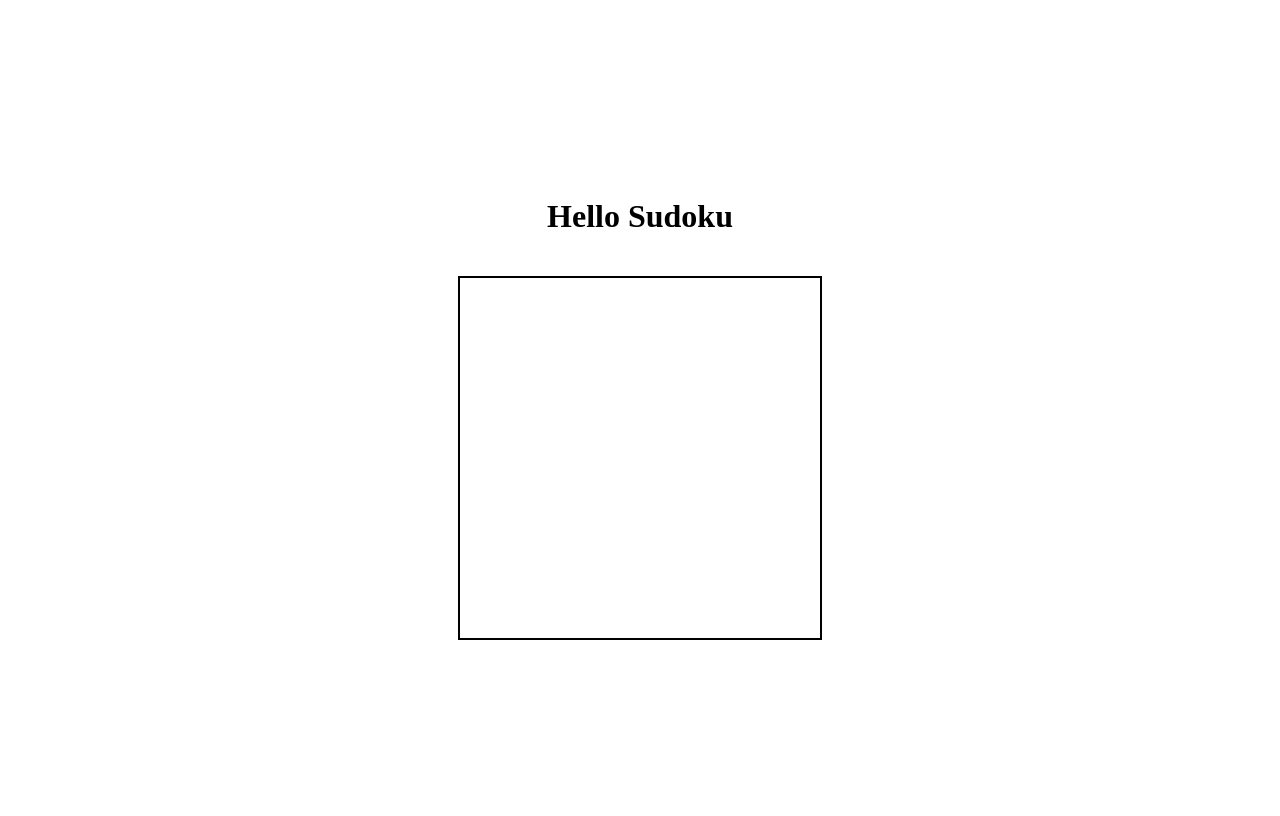
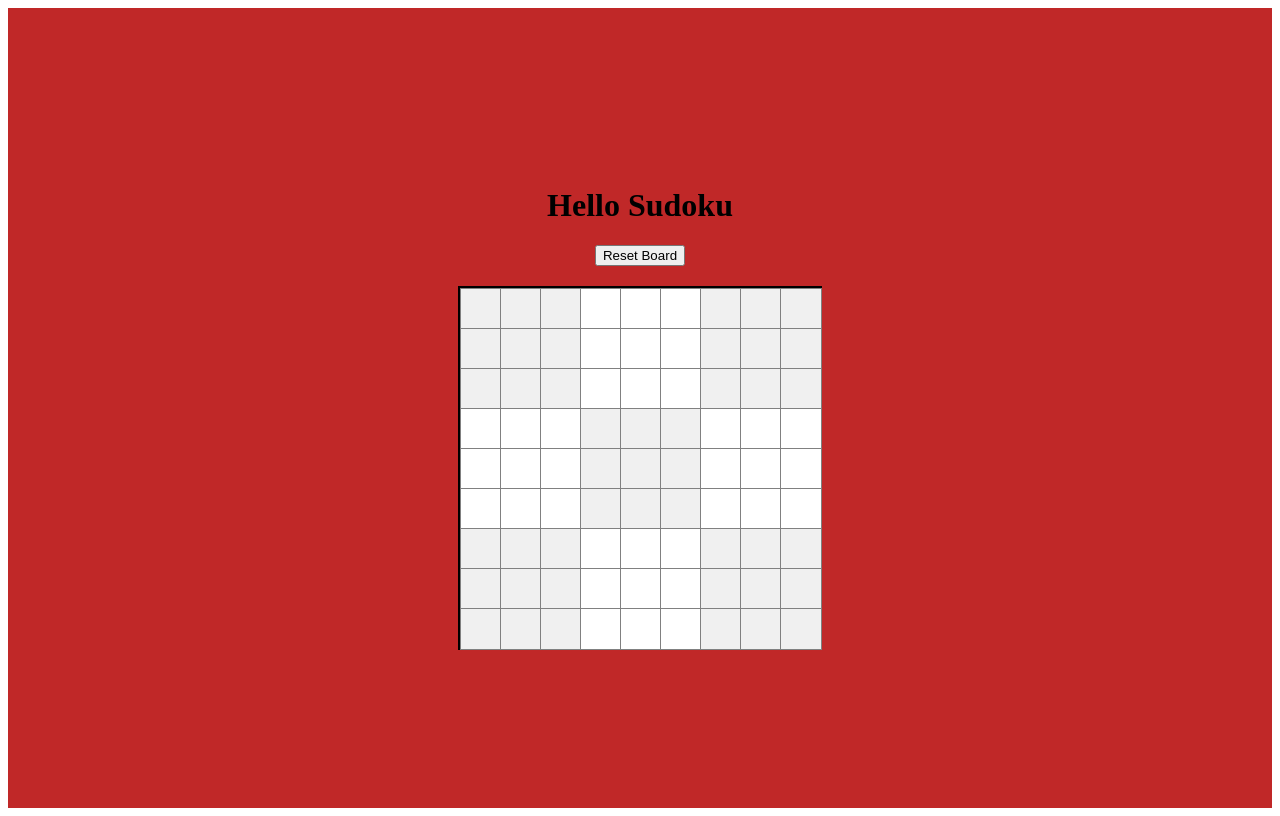
Before and after one commit to SaiSiddharth1/sudoku-app, a React (Vite) app in the folder sudoku-app/: page / in a window 1280 px wide. Built offline with nearby package versions, Linux system fonts and the light colour scheme.

Commit message:
Created 9X9 grid

```diff
--- a/sudoku-app/src/App.tsx
+++ b/sudoku-app/src/App.tsx
@@ -1,10 +1,14 @@
-// import { useState } from 'react'
+import { useState } from 'react';
 // import reactLogo from './assets/react.svg'
 // import viteLogo from '/vite.svg'
 // import './App.css'
 
+type Board = number[][];
 function App() {
-  // const [count, setCount] = useState(0)
+
+  const [board, setBoard] = useState<Board>(
+    Array.from({ length: 9 }, () => Array(9).fill(0))
+  );
 
   return (
     <div style={{
@@ -12,19 +16,49 @@ function App() {
       display: 'flex',
       justifyContent: 'center',
       alignItems: 'center',
-      flexDirection: 'column'
+      flexDirection: 'column',
+      backgroundColor: '#c02828ff'
     }}>
       <h1>Hello Sudoku</h1>
+      <button
+        onClick={() =>
+          setBoard(Array.from({ length: 9 }, () => Array(9).fill(0)))
+        }>
+        Reset Board
+      </button>
       <div style={{
+        display: 'grid',
+        gridTemplateColumns: 'repeat(9, 40px)',
+        gridTemplateRows: 'repeat(9, 40px)',
         width: '360px',
         height: '360px',
         border: '2px solid black',
         marginTop: '20px'
       }}>
+        {board.map((row: number[], rowIndex: number) =>
+          row.map((cell: number, colIndex: number) => (
+            <div
+              key={`${rowIndex}-${colIndex}`}
+              style={{
+                width: '40px',
+                height: '40px',
+                border: '1px solid gray',
+                display: 'flex',
+                justifyContent: 'center',
+                alignItems: 'center',
+                fontSize: '20px',
+                fontWeight: 'bold',
+                backgroundColor: ((Math.floor(rowIndex / 3) + Math.floor(colIndex / 3)) % 2 === 0) ? '#f0f0f0' : '#ffffff'
+              }}
+            >
+              {cell !== 0 ? cell : ""}
+            </div>
+          ))
+        )}
         {/*sudoku board will come here */}
       </div>
     </div>
-  )
+  );
 }
 
 export default App
--- a/sudoku-app/src/main.tsx
+++ b/sudoku-app/src/main.tsx
@@ -1,6 +1,6 @@
 import React from 'react'
 import ReactDOM from 'react-dom/client'
-import App from './App'
+import App from './App.tsx'
 
 ReactDOM.createRoot(document.getElementById('root') as HTMLElement).render(
   <React.StrictMode>
```
